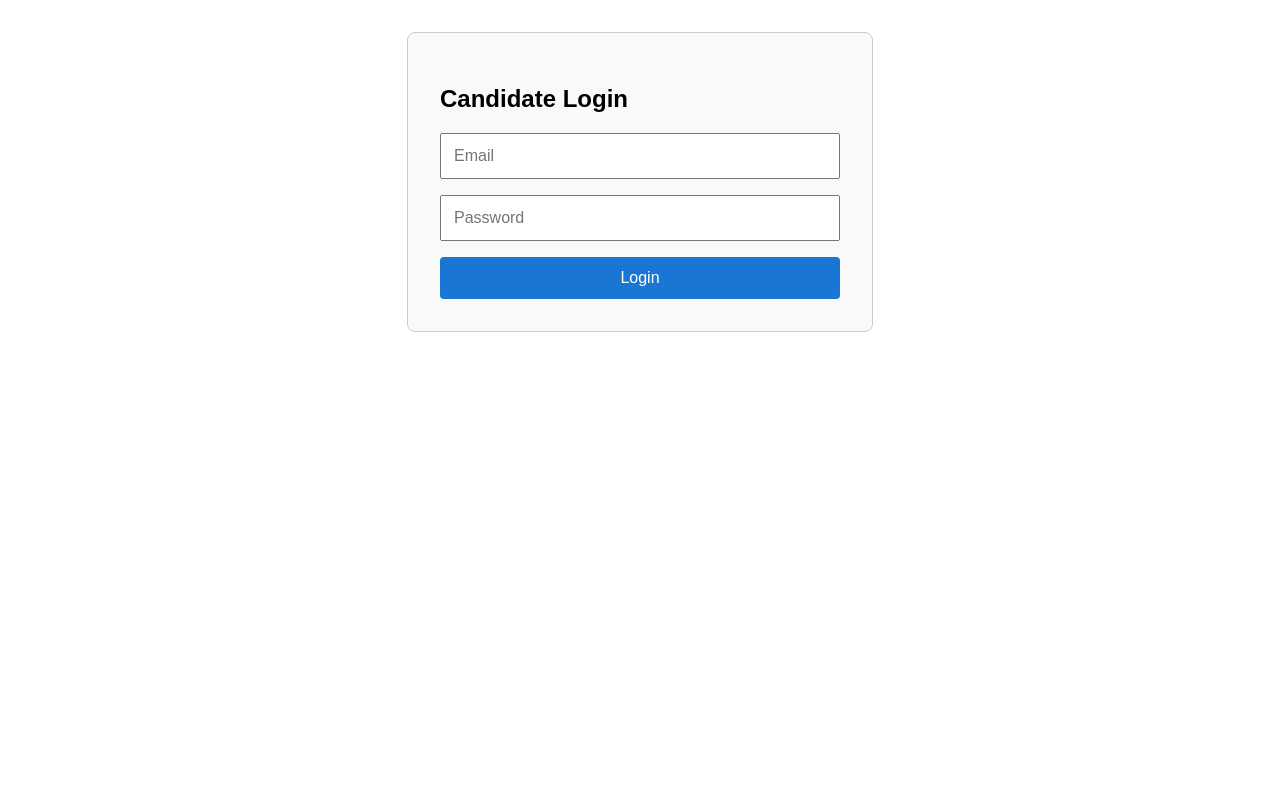
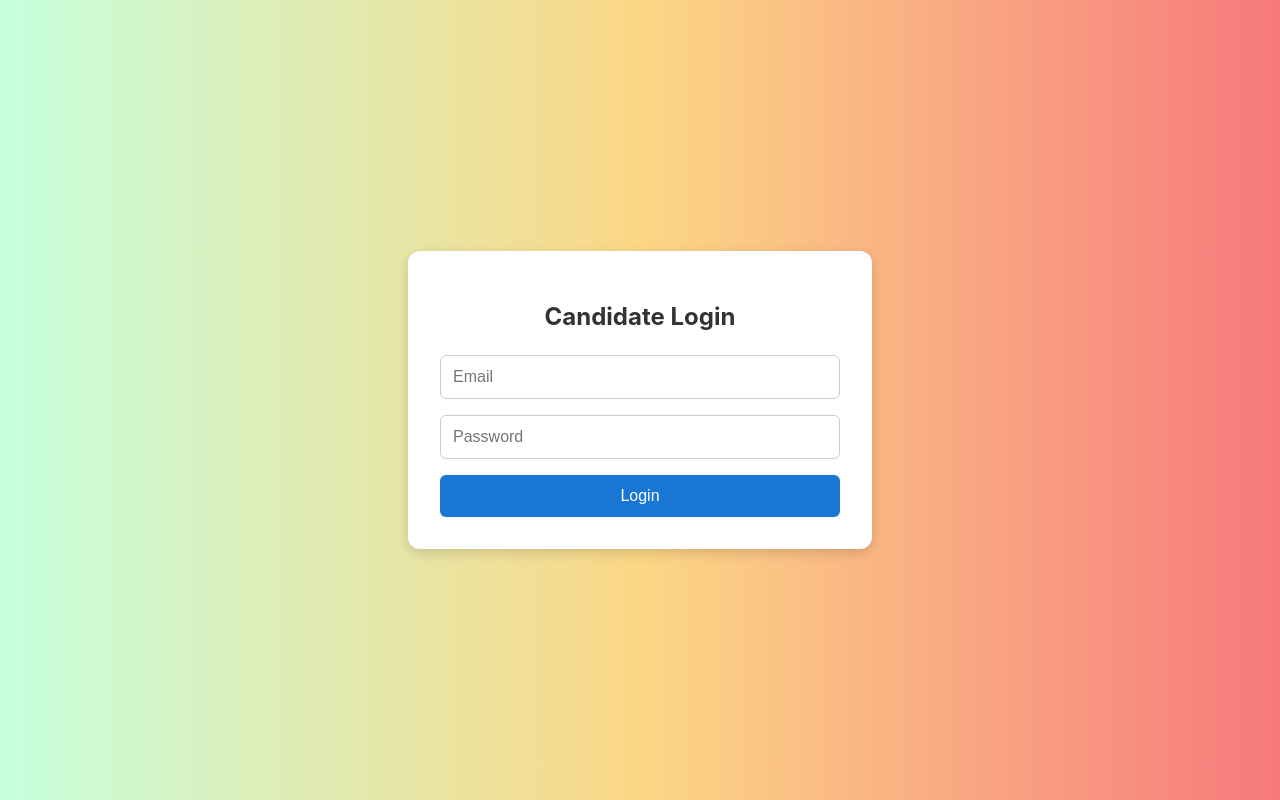
Before and after one commit to arrysoni/interview-scheduler-app, a React (Create React App) app in the folder client/: page /login in a window 1280 px wide. Built offline with nearby package versions, Linux system fonts and the light colour scheme.

Commit message:
Improvised CSS in Login Page

```diff
--- a/client/src/pages/Login.jsx
+++ b/client/src/pages/Login.jsx
@@ -3,12 +3,7 @@ import { useNavigate } from "react-router-dom";
 
 const Login = () => {
   const navigate = useNavigate();
-
-  const [formData, setFormData] = useState({
-    email: "",
-    password: "",
-  });
-
+  const [formData, setFormData] = useState({ email: "", password: "" });
   const [error, setError] = useState("");
 
   const handleChange = (e) => {
@@ -22,7 +17,7 @@ const Login = () => {
   const handleSubmit = (e) => {
     e.preventDefault();
 
-    // NOTE: Replace with actual backend validation
+    // Simulated login
     if (formData.email === "candidate@example.com" && formData.password === "password123") {
       localStorage.setItem("token", "dummyCandidateToken");
       navigate("/candidate/dashboard");
@@ -33,7 +28,8 @@ const Login = () => {
 
   return (
     <div style={styles.container}>
-      <h2>Candidate Login</h2>
+      <div style={styles.card}>
+        <h2 style={styles.heading}>Candidate Login</h2>
         <form onSubmit={handleSubmit} style={styles.form}>
           <input
             type="email"
@@ -54,29 +50,45 @@ const Login = () => {
             style={styles.input}
           />
           {error && <p style={styles.error}>{error}</p>}
-        <button type="submit" style={styles.button}>Login</button>
+          <button type="submit" style={styles.button}>
+            Login
+          </button>
         </form>
+      </div>
     </div>
   );
 };
 
 const styles = {
   container: {
+    height: "100vh",
+    background: "linear-gradient(to right, #c6ffdd, #fbd786, #f7797d)",
+    display: "flex",
+    justifyContent: "center",
+    alignItems: "center",
+  },
+  card: {
+    backgroundColor: "#ffffff",
+    padding: "2rem",
+    borderRadius: "12px",
+    boxShadow: "0 4px 12px rgba(0,0,0,0.15)",
+    width: "100%",
     maxWidth: "400px",
-    margin: "2rem auto",
-    padding: "2rem",
-    border: "1px solid #ccc",
-    borderRadius: "8px",
-    fontFamily: "sans-serif",
-    backgroundColor: "#f9f9f9",
+    textAlign: "center",
+  },
+  heading: {
+    marginBottom: "1.5rem",
+    color: "#333",
   },
   form: {
     display: "flex",
     flexDirection: "column",
   },
   input: {
+    padding: "0.75rem",
     marginBottom: "1rem",
-    padding: "0.75rem",
+    border: "1px solid #ccc",
+    borderRadius: "6px",
     fontSize: "1rem",
   },
   button: {
@@ -85,12 +97,14 @@ const styles = {
     backgroundColor: "#1976D2",
     color: "#fff",
     border: "none",
-    borderRadius: "4px",
+    borderRadius: "6px",
     cursor: "pointer",
+    transition: "background-color 0.2s ease",
   },
   error: {
-    color: "red",
+    color: "#f44336",
     marginBottom: "1rem",
+    fontSize: "0.9rem",
   },
 };
 
```
Lines whose indentation alone changed are shown as unchanged.
